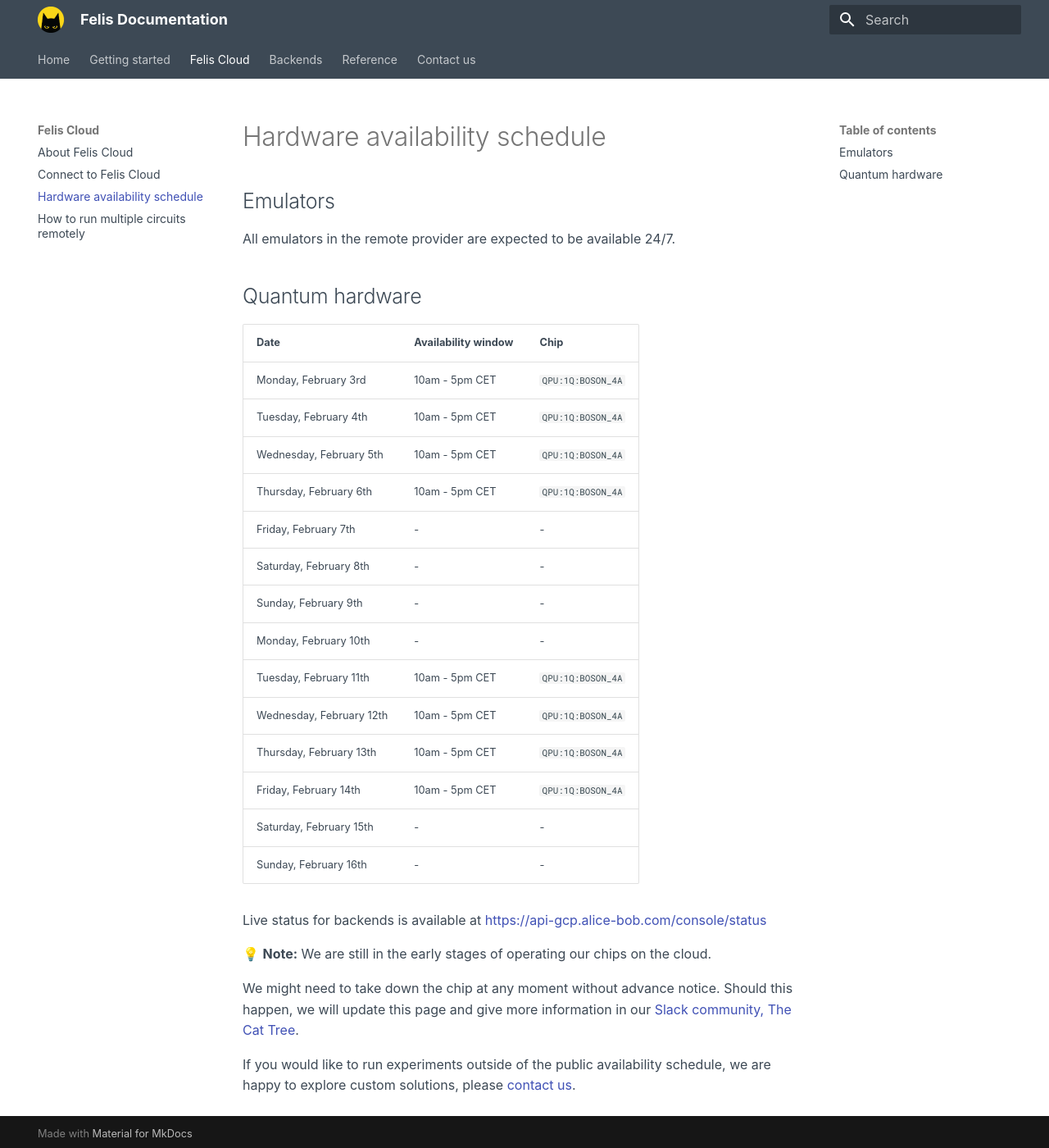
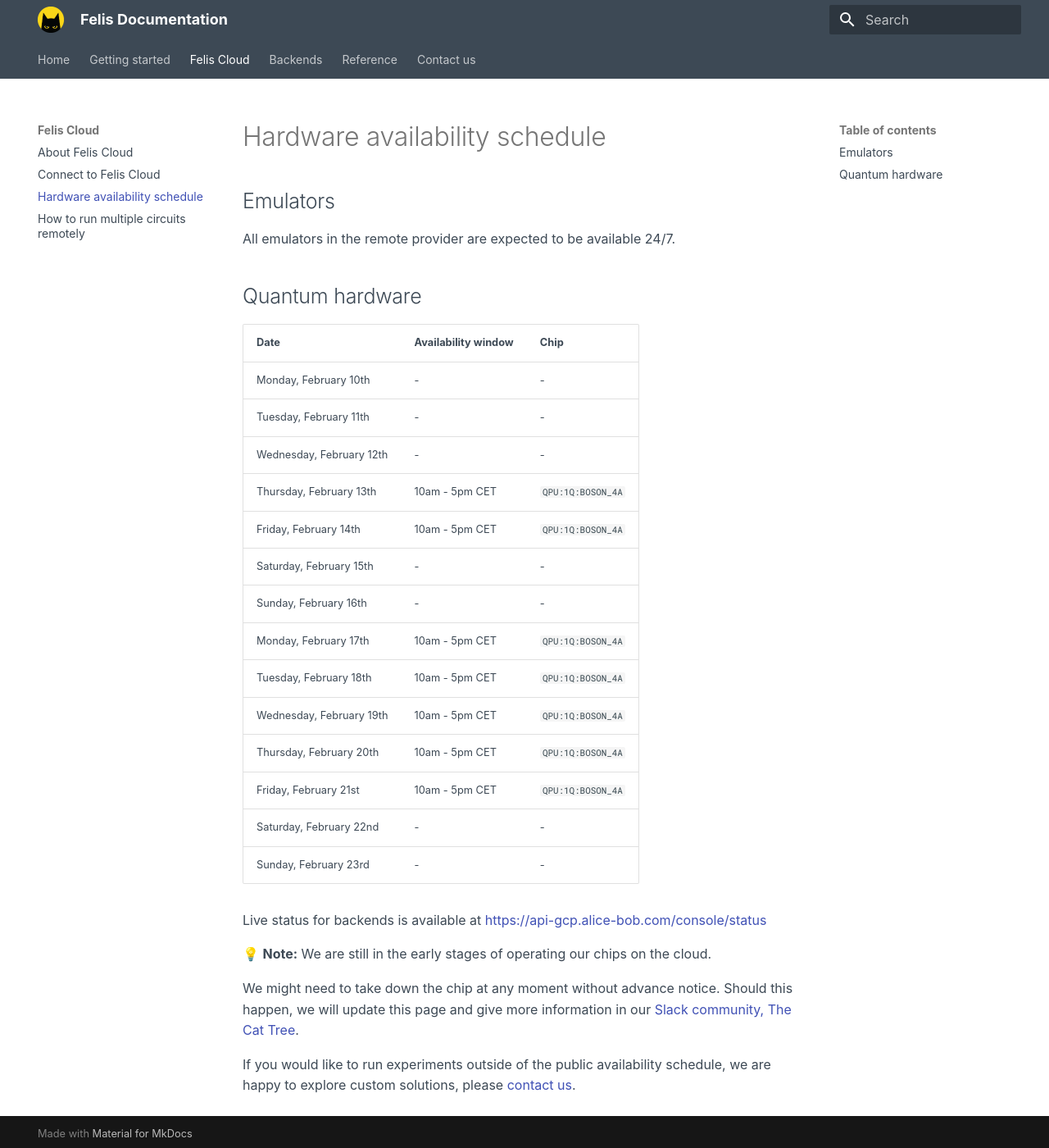
Before and after one commit to Alice-Bob-SW/felis, an MkDocs documentation site: the page built from docs/felis_cloud/hardware_availability_schedule.md, in a window 1280 px wide and 1400 px high. Shown: the whole window at 82% size. Built offline with MkDocs 1.6.1 and Material for MkDocs 9.7.7, drawn with Linux system fonts in a browser that asks for light colours.

Commit message:
Removed chip on 11th and 12th

```diff
--- a/docs/felis_cloud/hardware_availability_schedule.md
+++ b/docs/felis_cloud/hardware_availability_schedule.md
@@ -8,20 +8,20 @@
 
 | Date | Availability window | Chip |
 | --- | --- | --- |
-| Monday, February 3rd | 10am - 5pm CET | `QPU:1Q:BOSON_4A` |
-| Tuesday, February 4th | 10am - 5pm CET | `QPU:1Q:BOSON_4A` |
-| Wednesday, February 5th | 10am - 5pm CET | `QPU:1Q:BOSON_4A` |
-| Thursday, February 6th | 10am - 5pm CET | `QPU:1Q:BOSON_4A` |
-| Friday, February 7th | - | - |
-| Saturday, February 8th | - | - |
-| Sunday, February 9th | - | - |
 | Monday, February 10th | - | - |
-| Tuesday, February 11th | 10am - 5pm CET | `QPU:1Q:BOSON_4A` |
-| Wednesday, February 12th | 10am - 5pm CET | `QPU:1Q:BOSON_4A` |
+| Tuesday, February 11th | - | - |
+| Wednesday, February 12th | - | - |
 | Thursday, February 13th | 10am - 5pm CET | `QPU:1Q:BOSON_4A` |
 | Friday, February 14th | 10am - 5pm CET | `QPU:1Q:BOSON_4A` |
 | Saturday, February 15th | - | - |
 | Sunday, February 16th | - | - |
+| Monday, February 17th | 10am - 5pm CET | `QPU:1Q:BOSON_4A` |
+| Tuesday, February 18th | 10am - 5pm CET | `QPU:1Q:BOSON_4A` |
+| Wednesday, February 19th | 10am - 5pm CET | `QPU:1Q:BOSON_4A` |
+| Thursday, February 20th | 10am - 5pm CET | `QPU:1Q:BOSON_4A` |
+| Friday, February 21st | 10am - 5pm CET | `QPU:1Q:BOSON_4A` |
+| Saturday, February 22nd | - | - |
+| Sunday, February 23rd | - | - |
 
 Live status for backends is available at [https://api-gcp.alice-bob.com/console/status](https://api-gcp.alice-bob.com/console/status)
 
```
